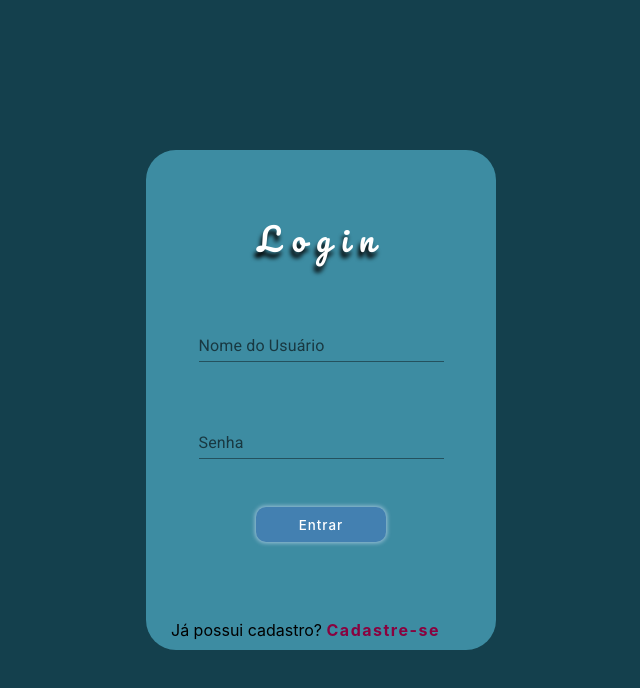
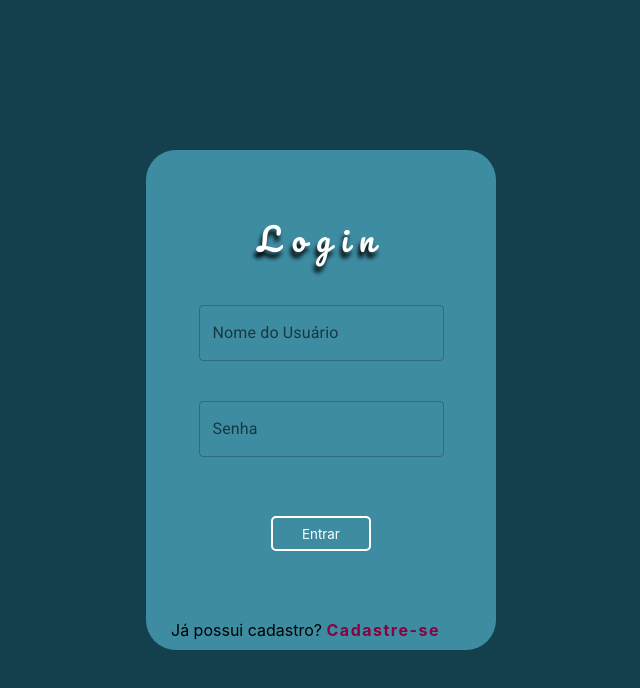
Before and after one commit to vinapro91/gestao-de-habitos, a React (Create React App) app: page /login in a window 1280 px wide. Shown: the top 688 px of the page, without its empty margins (319-959 px from the left). Built offline with nearby package versions, Linux system fonts and the light colour scheme; no server answers.

Commit message:
feat: component button add in login page

```diff
--- a/src/Pages/Login/index.jsx
+++ b/src/Pages/Login/index.jsx
@@ -4,7 +4,8 @@
 import api from "../../Services/api";
 import { useContext } from "react";
 import jwt_decode from "jwt-decode";
-import { BoxForm, ButtonStyled, FullScreen } from "./style.js";
+import { BoxForm, FullScreen } from "./style.js";
+import Button from "../../Components/Button";
 import { TextField } from "@mui/material";
 import { TokenContext } from "../../Providers/Token";
 import { useHistory } from "react-router";
@@ -48,7 +49,7 @@
           <TextField
             fullWidth
             label="Nome do Usuário"
-            variant="standard"
+            variant="outlined"
             color="secondary"
             {...register("username")}
           />
@@ -56,12 +57,12 @@
             fullWidth
             type="password"
             label="Senha"
-            variant="standard"
+            variant="outlined"
             color="secondary"
             {...register("password")}
           />
 
-          <ButtonStyled type="submit">Entrar</ButtonStyled>
+          <Button type="submit">Entrar</Button>
         </form>
         <p>
           Já possui cadastro?{" "}
--- a/src/Pages/Login/style.js
+++ b/src/Pages/Login/style.js
@@ -70,27 +70,3 @@
     }
   }
 `;
-
-export const ButtonStyled = styled.button`
-  background-color: #4380b1;
-  height: 35px;
-  width: 130px;
-  border: none;
-  border-radius: 10px;
-  box-shadow: 0 0 4px 1px #c4d7efb8;
-  transition: 1.5s;
-  color: #ffffff;
-
-  font-weight: 500;
-  letter-spacing: 1px;
-
-  @media (min-width: 580px) {
-    &:hover {
-      box-shadow: 0 0 4px 1px #89023f;
-      color: #89023f;
-      transform: scale(110%);
-      letter-spacing: 2px;
-      background-color: #90b7d7;
-    }
-  }
-`;
```
